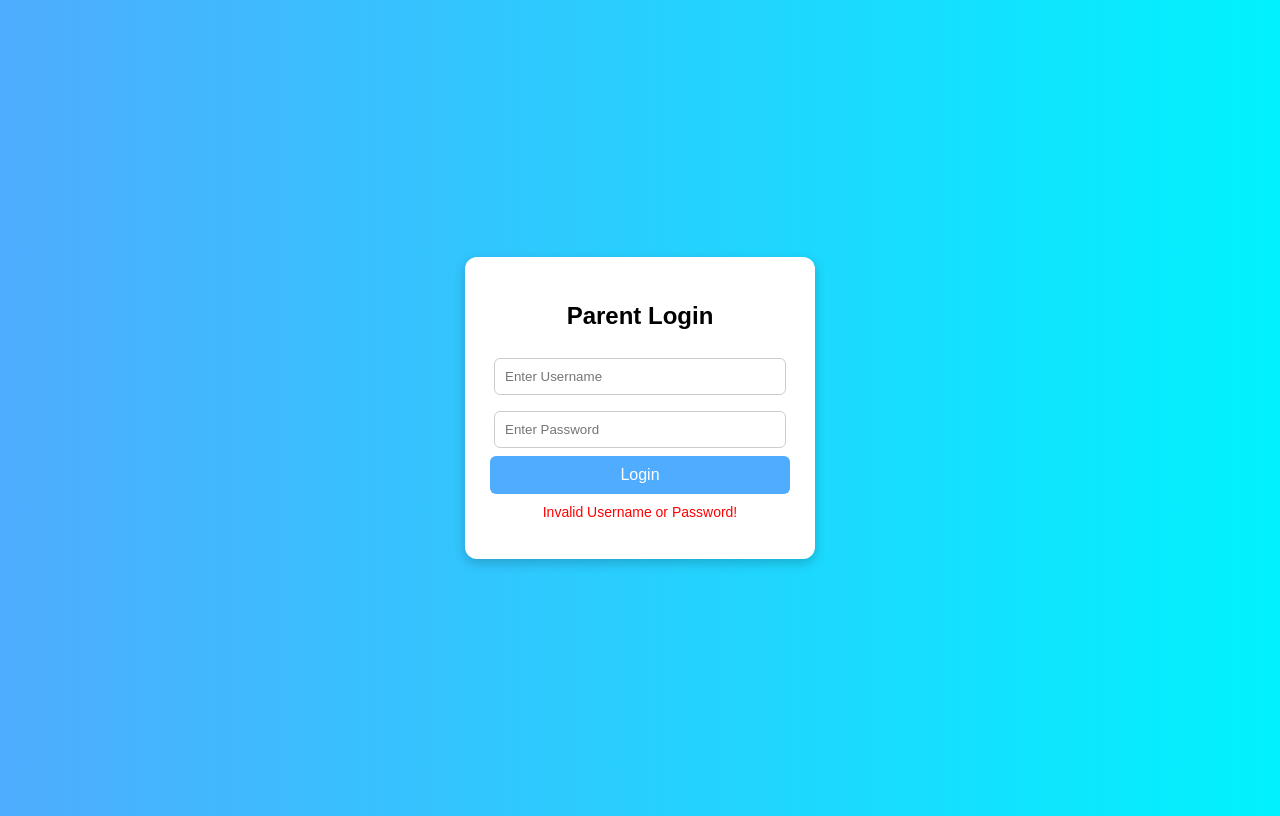
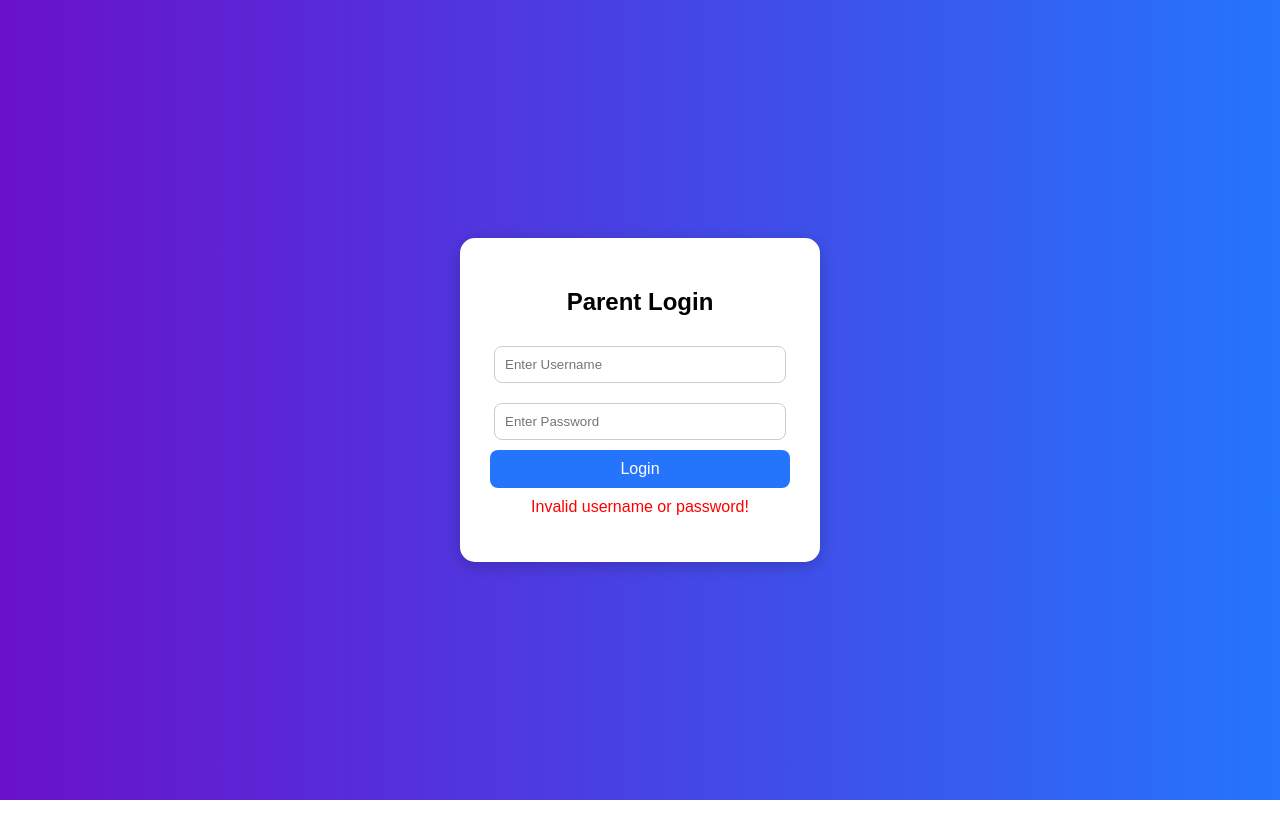
Before and after one commit to hassaanarif95/KidsGuard, a plain HTML site: page index.html in a window 1280 px wide. Both pictures are taken after a click on the button "Login". Drawn offline with Linux system fonts and the light colour scheme.

Commit message:
Update index.html

```diff
--- a/index.html
+++ b/index.html
@@ -2,81 +2,75 @@
 <html lang="en">
 <head>
   <meta charset="UTF-8">
-  <title>KidsGuard - Login</title>
+  <meta name="viewport" content="width=device-width, initial-scale=1.0">
+  <title>Parent Login</title>
   <style>
     body {
       font-family: Arial, sans-serif;
-      background: linear-gradient(to right, #4facfe, #00f2fe);
       display: flex;
-      height: 100vh;
       justify-content: center;
       align-items: center;
+      height: 100vh;
+      background: linear-gradient(to right, #6a11cb, #2575fc);
+      margin: 0;
     }
-    .login-box {
-      background: white;
-      padding: 25px;
-      border-radius: 12px;
-      box-shadow: 0px 4px 12px rgba(0,0,0,0.2);
+    .login-container {
+      background: #fff;
+      padding: 30px;
+      border-radius: 15px;
+      box-shadow: 0px 4px 15px rgba(0,0,0,0.2);
+      width: 300px;
       text-align: center;
-      width: 300px;
     }
-    h2 { margin-bottom: 20px; }
+    h2 {
+      margin-bottom: 20px;
+    }
     input {
       width: 90%;
       padding: 10px;
-      margin: 8px 0;
+      margin: 10px 0;
+      border-radius: 8px;
       border: 1px solid #ccc;
-      border-radius: 6px;
     }
     button {
-      background: #4facfe;
+      width: 100%;
+      padding: 10px;
+      background: #2575fc;
       border: none;
-      padding: 10px;
-      width: 100%;
-      border-radius: 6px;
+      border-radius: 8px;
       color: white;
       font-size: 16px;
       cursor: pointer;
     }
     button:hover {
-      background: #007bff;
+      background: #1a5bcc;
     }
     .error {
       color: red;
-      font-size: 14px;
       margin-top: 10px;
+      display: none;
     }
   </style>
 </head>
 <body>
-  <div class="login-box">
+  <div class="login-container">
     <h2>Parent Login</h2>
     <input type="text" id="username" placeholder="Enter Username">
     <input type="password" id="password" placeholder="Enter Password">
     <button onclick="login()">Login</button>
-    <p class="error" id="errorMsg"></p>
+    <p id="error-message" class="error">Invalid username or password!</p>
   </div>
 
   <script>
-    // Multiple parent accounts
-    const users = [
-      { username: "parent1", password: "12345" },
-      { username: "parent2", password: "67890" },
-      { username: "parent3", password: "abcde" }
-    ];
+    function login() {
+      const username = document.getElementById("username").value;
+      const password = document.getElementById("password").value;
+      const errorMsg = document.getElementById("error-message");
 
-    function login() {
-      const uname = document.getElementById("username").value;
-      const pass = document.getElementById("password").value;
-
-      const found = users.find(u => u.username === uname && u.password === pass);
-
-      if(found) {
-        // save login info to browser
-        localStorage.setItem("loggedInUser", uname);
-        window.location.href = "dashboard.html";
+      if (username === "parent1" && password === "1234") {
+        window.location.href = "dashboard.html"; // ✅ Redirect to dashboard
       } else {
-        document.getElementById("errorMsg").innerText = "Invalid Username or Password!";
+        errorMsg.style.display = "block"; // ❌ Show error
       }
     }
   </script>
```
